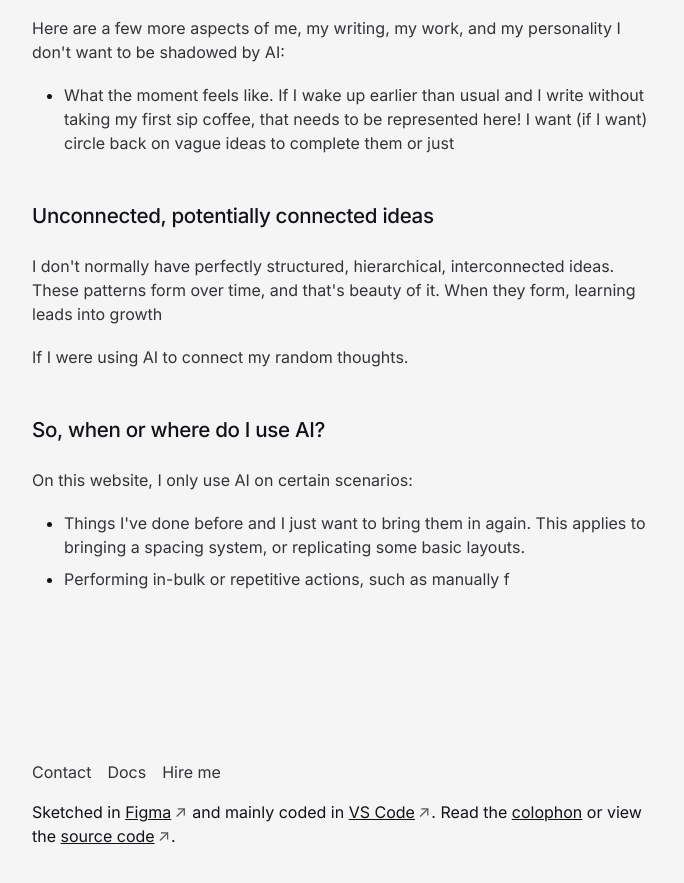
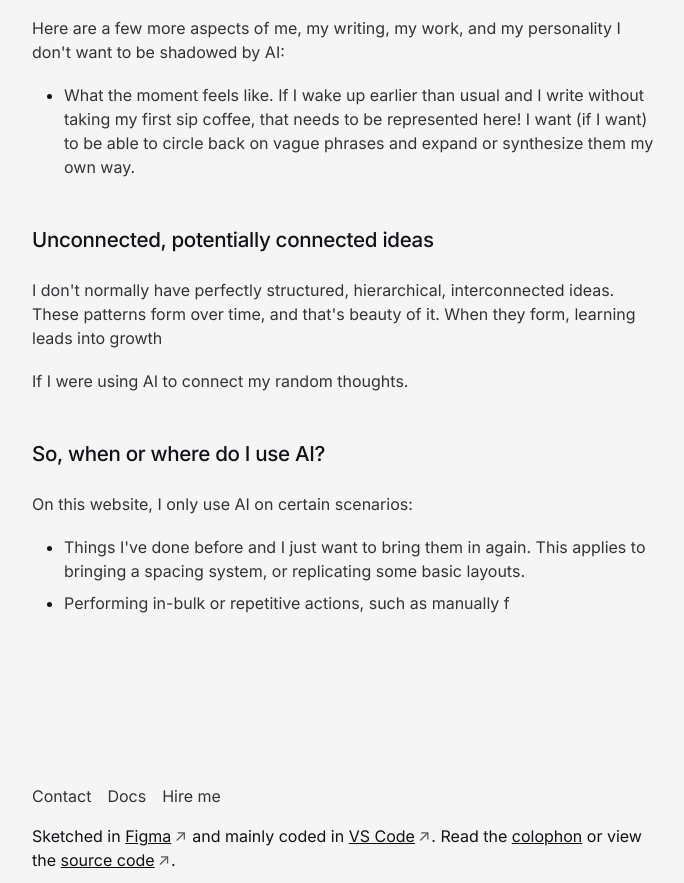
Before and after one commit to psantalla/pablo-website-v2, an Eleventy site: page content/blog/post-zero.md in a window 1280 px wide. Shown: the part 842-1725 px from the top of the page, without its empty margins (296-980 px from the left). Built offline with nearby package versions, Linux system fonts and the light colour scheme; Eleventy itself is replaced by a stand-in of ours; files that its build step writes are made by us from their sources; what zod-validation-error would draw is missing.

Commit message:
content: auto-sync 2026-07-03T19:15:08-07:00

```diff
--- a/content/blog/post-zero.md
+++ b/content/blog/post-zero.md
@@ -15,7 +15,7 @@ I'm fluent in English and I've lived in the US for a while, but Spanish still is
 
 Here are a few more aspects of me, my writing, my work, and my personality I don't want to be shadowed by AI:
 
-- What the moment feels like. If I wake up earlier than usual and I write without taking my first sip coffee, that needs to be represented here! I want (if I want) circle back on vague ideas to complete them or just
+- What the moment feels like. If I wake up earlier than usual and I write without taking my first sip coffee, that needs to be represented here! I want (if I want) to be able to circle back on vague phrases and expand or synthesize them my own way.
 
 ## Unconnected, potentially connected ideas
 
```
